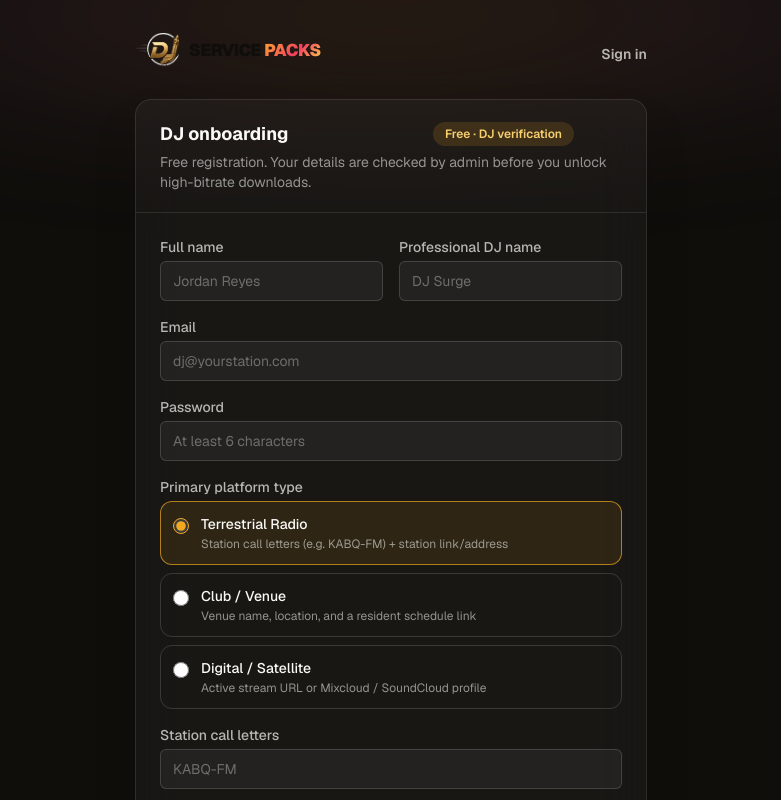
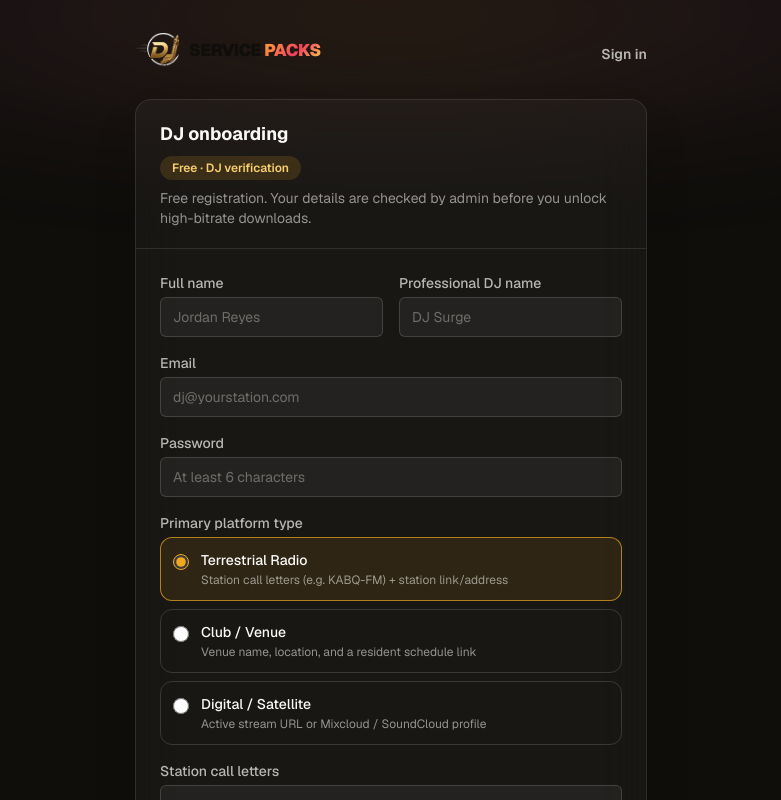
Before and after one commit to dgc-lab/djservicepacks, a Next.js app: page /onboarding/dj in a window 1280 px wide. Shown: the top 800 px of the page, without its empty margins (249-1030 px from the left). Built offline with nearby package versions, Linux system fonts and the light colour scheme; no server answers.

Commit message:
Round 9d: stack DJ modal header so the verification pill clears the close button

```diff
--- a/src/components/onboarding/DjOnboardingForm.tsx
+++ b/src/components/onboarding/DjOnboardingForm.tsx
@@ -119,13 +119,11 @@ export function DjOnboardingForm() {
   return (
     <div className="overflow-hidden rounded-2xl border border-paper/10 bg-white/[0.04] shadow-2xl backdrop-blur-xl">
       <div className="border-b border-paper/10 px-6 py-5">
-        <div className="flex items-center justify-between gap-3 pr-12">
-          <h3 className="text-lg font-bold text-paper">DJ onboarding</h3>
-          <span className="shrink-0 rounded-full bg-brand-500/15 px-3 py-1 text-xs font-semibold text-brand-300">
-            Free · DJ verification
-          </span>
-        </div>
-        <p className="mt-1 text-sm text-paper/55">
+        <h3 className="pr-10 text-lg font-bold text-paper">DJ onboarding</h3>
+        <span className="mt-2 inline-flex shrink-0 rounded-full bg-brand-500/15 px-3 py-1 text-xs font-semibold text-brand-300">
+          Free · DJ verification
+        </span>
+        <p className="mt-2 text-sm text-paper/55">
           Free registration. Your details are checked by admin before you unlock high-bitrate
           downloads.
         </p>
```
